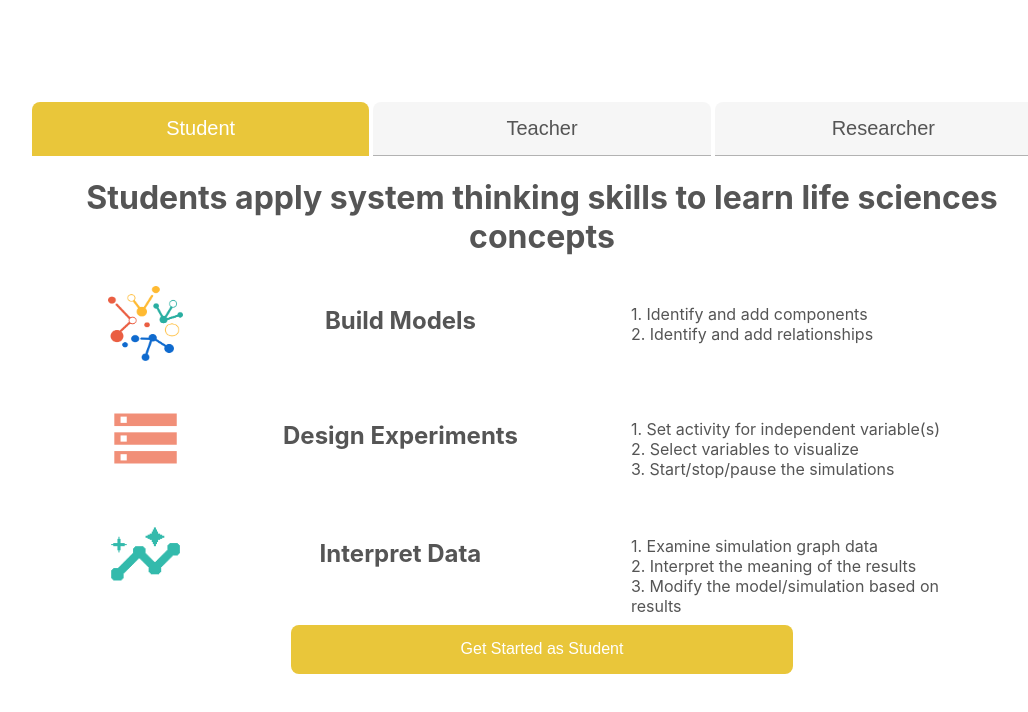
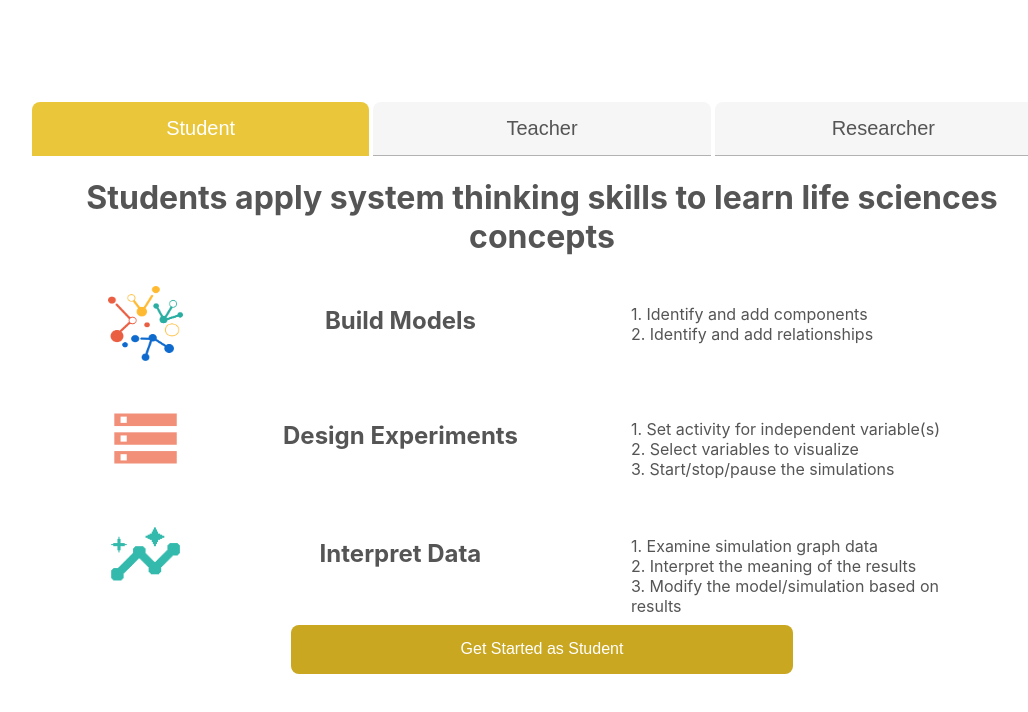
Before and after one commit to phuclinh9802/React_Practice, a React (Create React App) app: page / in a window 1280 px wide. In both pictures the pointer is over the button 640 px from the left and 649 px from the top of the page. Shown: the top 712 px of the page, without its empty margins (98-1126 px from the left). Built offline with nearby package versions, Linux system fonts and the light colour scheme.

Commit message:
hover button

```diff
--- a/src/App.css
+++ b/src/App.css
@@ -64,6 +64,19 @@ body {
   background: rgba(233, 198, 58, 1);
   color: white;
   border-bottom: 1px solid transparent;
+}
+
+.button-one:hover {
+  background: rgb(201, 167, 33);
+  transition: 0.5s ease;
+}
+.button-two:hover {
+  background:rgb(25, 103, 204);
+  transition: 0.5s ease;
+}
+.button-three:hover {
+  background: rgb(212, 94, 62);
+  transition: 0.5s ease;
 }
 .active-tabs.two, .button-two  {
   background: rgba(31, 121, 239, 1);
```
